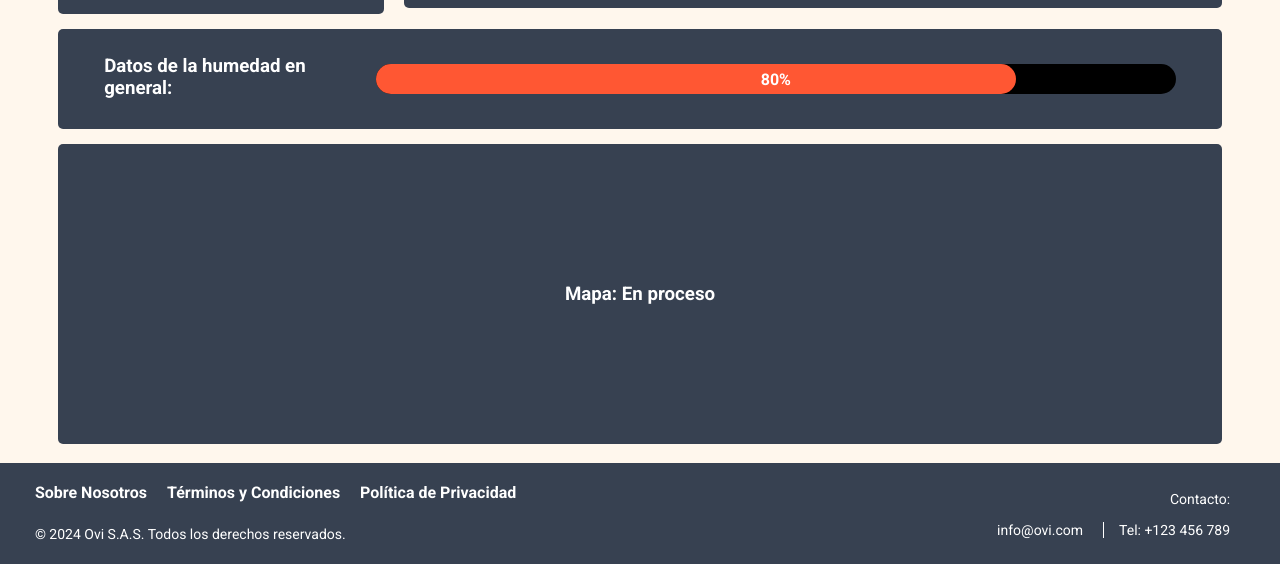
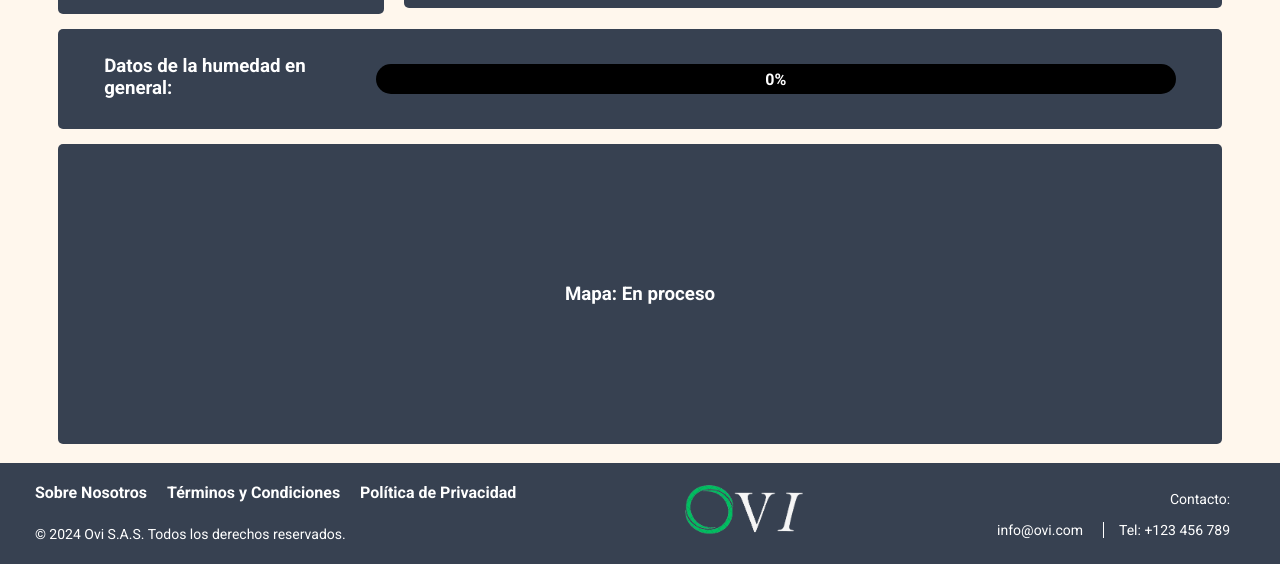
Before and after one commit to Mgomez65/Ovi-Wep-, a React (Vite) app in the folder front/: page /home in a window 1280 px wide. Shown: the part 286-850 px from the top of the page. Built offline with nearby package versions, Linux system fonts and the light colour scheme; no server answers.

Commit message:
Destalles como el logo

```diff
--- a/front/index.html
+++ b/front/index.html
@@ -2,7 +2,7 @@
 <html lang="sp">
   <head>
     <meta charset="UTF-8" />
-    <link rel="icon" type="image/png" href="./src/assets/Logo-Ovi.png" />
+    <link rel="icon" type="image/png" href="/Logo-Ovi.png" />
     <meta name="viewport" content="width=device-width, initial-scale=1.0" />
     <link href="https://fonts.googleapis.com/css2?family=Roboto:wght@400;700&display=swap" rel="stylesheet">
     <title>OVI</title>
--- a/front/src/components/Datos-Humedad-Home/datosHumedad.jsx
+++ b/front/src/components/Datos-Humedad-Home/datosHumedad.jsx
@@ -4,7 +4,7 @@ import './datosHumedad.css';
 const Termometro = () => {
     const [humidity, setHumidity] = useState(0);
 
-    /* const fetchData = async () => {
+    const fetchData = async () => {
         try {
             const response = await fetch("http://localhost:3001/api/humedad-actual", {
               method: "GET",
@@ -23,9 +23,9 @@ const Termometro = () => {
             fetchData();
         }, 500);
         return () => clearInterval(interval);
-    }, []); */
+    }, []);
 
-    useEffect(() => {
+    /* useEffect(() => {
         const fetchData = () => {
             setTimeout(() => {
                 const simulatedHumidity = 80;
@@ -33,7 +33,7 @@ const Termometro = () => {
             }, 1000);
         };
         fetchData();
-    }, []);
+    }, []); */
 
     return (
         <div>
--- a/front/src/components/Footer/footer.css
+++ b/front/src/components/Footer/footer.css
@@ -18,7 +18,7 @@ body {
   padding-right: 2%;
   font-size: 60px;
   text-align: right;
-  order: 2;
+  order: 3;
 }
 
 .containerSeccion2{
@@ -71,3 +71,11 @@ nav {
   font-size: 14px;
   color: #ffffff;
 }
+
+.logo{
+  padding-right: 2%;
+  font-size: 60px;
+  text-align: right;
+  order: 2;
+  width: 140px;
+}
--- a/front/src/components/Footer/footer.jsx
+++ b/front/src/components/Footer/footer.jsx
@@ -7,8 +7,7 @@ function Footer() {
   };
 
   return (
-    <footer className="footer">{/*
-      <section className="seccionFooter">Ovi</section> */}
+    <footer className="footer">
       <div className="seccionFooter">
         <p>
           <p className="tituloContacto">Contacto:</p>
@@ -18,6 +17,8 @@ function Footer() {
             Tel: +123 456 789
         </p>
       </div>
+
+      <img src="/Logo-Ovi.png" alt="Logo" className="logo"/>
 
       <div className="containerSeccion2">
 
@@ -29,11 +30,11 @@ function Footer() {
           </nav>
         </div>
 
-
         <div className="footer-section">
           <p>© 2024 Ovi S.A.S. Todos los derechos reservados.</p>
         </div>
       </div>
+
     </footer>
   );
 }
```
Also changed, not shown: front/public/Logo-Ovi.png (renamed from front/src/assets/Logo-Ovi.png), 1 other file (tests, documents, lock files or other folders). Lines whose indentation alone changed are shown as unchanged.
